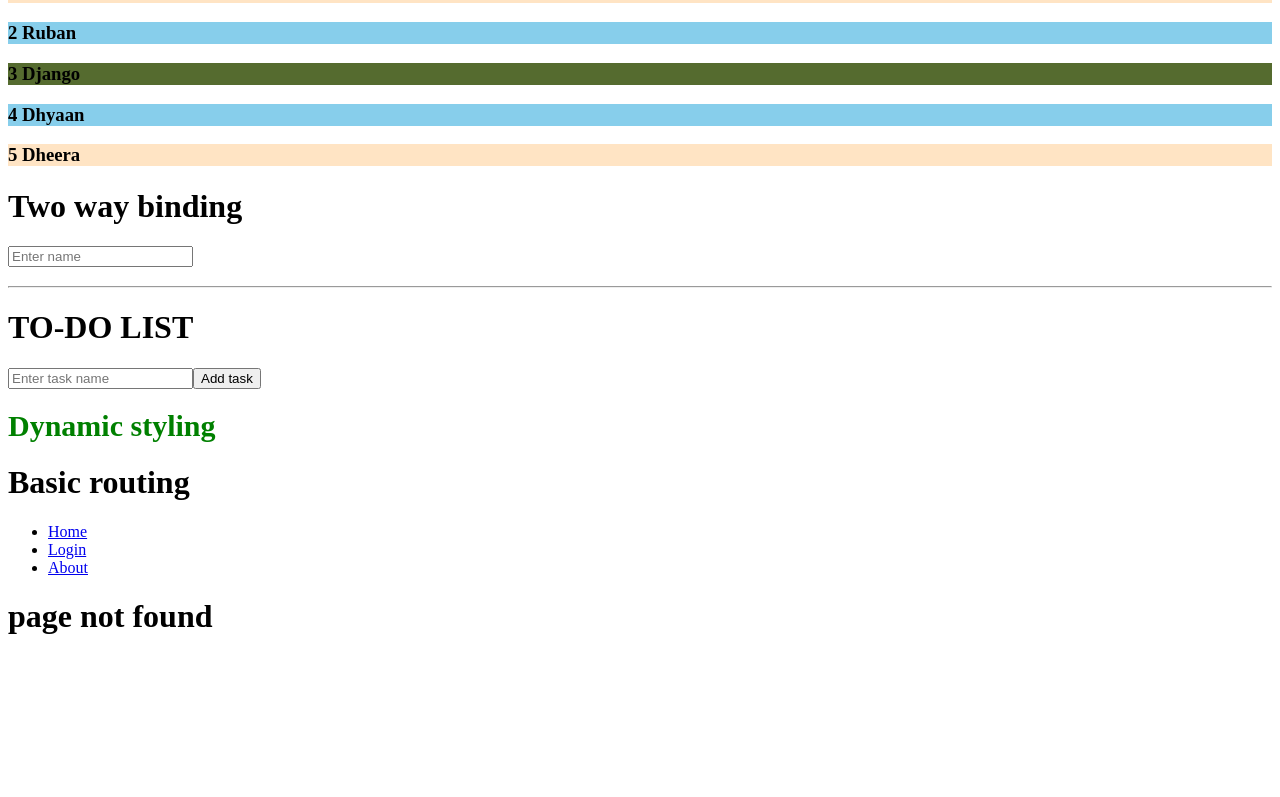
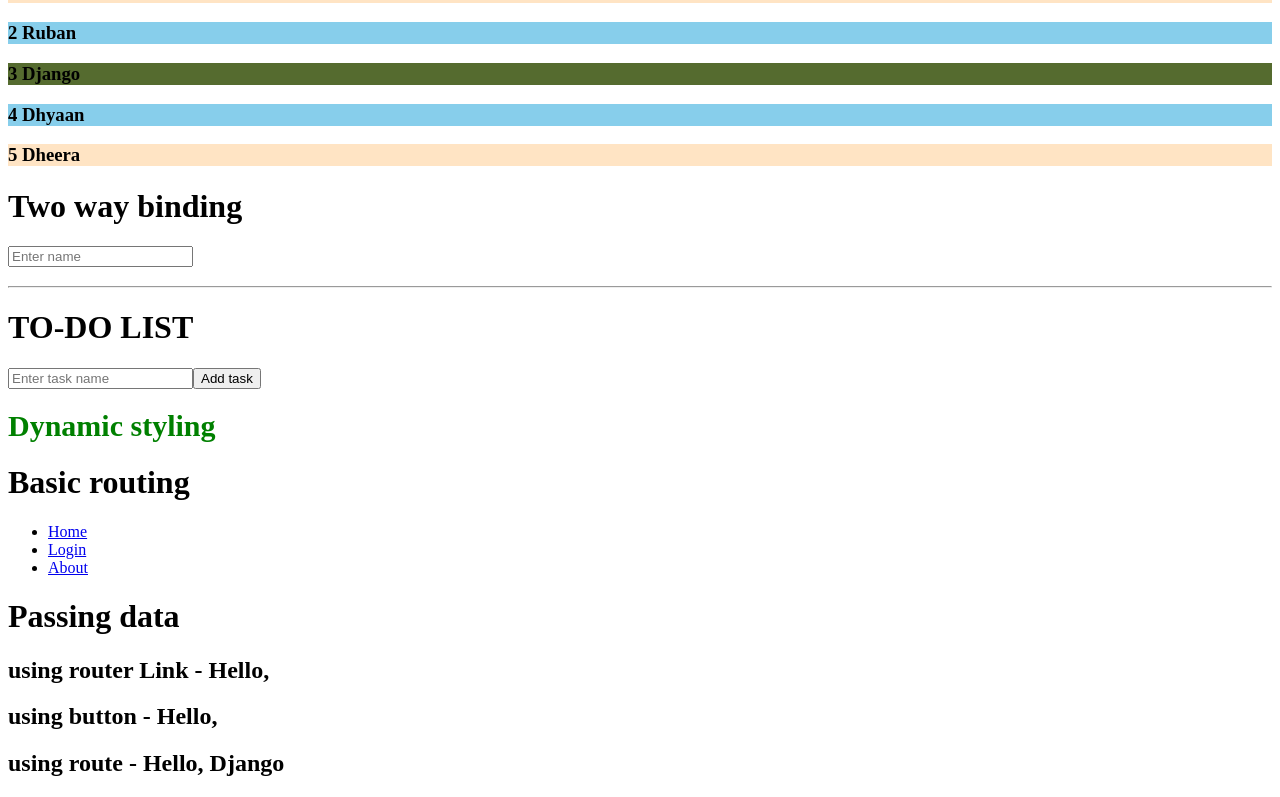
Before and after one commit to sweshisj/angular-19-study, an Angular app: page /profile in a window 1280 px wide. Shown: the part 2364-3161 px from the top of the page. Before the commit the page ends 3021 px from the top, so only its background shows below. Built offline with nearby package versions, Linux system fonts and the light colour scheme.

Commit message:
pass data from one page to another

```diff
--- a/src/app/app.routes.ts
+++ b/src/app/app.routes.ts
@@ -4,6 +4,7 @@ import { AboutComponent } from './about/about.component';
 import { HomeComponent } from './home/home.component';
 import { PageNotFoundComponent } from './page-not-found/page-not-found.component';
 import { UserComponent } from './user/user.component';
+import { ProfileComponent } from './profile/profile.component';
 
 export const routes: Routes = [
     // { path: '', redirectTo: 'login', pathMatch: 'full' },
@@ -11,5 +12,6 @@ export const routes: Routes = [
     { path: 'login', component: LoginComponent },
     { path: 'about', component: AboutComponent },
     { path: 'user/:id/:name', component: UserComponent },
+    { path: 'profile', component: ProfileComponent, data: { routeName: 'Django' } },
     { path: '**', component: PageNotFoundComponent }
 ];
--- a/src/app/home/home.component.html
+++ b/src/app/home/home.component.html
@@ -1,4 +1,7 @@
-<h1>User list</h1>
+<h1>User list-home component</h1>
 @for (user of users; track user.id) {
     <li><a routerLink="user/{{user.id}}/{{user.name}}">{{user.name}}</a></li>
 }
+<a [routerLink]="['profile', {name:'Swe'}]">Go to profile page-router link</a>
+<button (click)="goToProfile()">Go to profile page- button click</button>
+<a routerLink='profile'>Go to profile page-router</a>
--- a/src/app/home/home.component.ts
+++ b/src/app/home/home.component.ts
@@ -1,5 +1,6 @@
 import { Component } from '@angular/core';
 import { RouterLink } from '@angular/router';
+ import { Router } from '@angular/router';
 
 @Component({
   selector: 'app-home',
@@ -8,6 +9,12 @@ import { RouterLink } from '@angular/router';
   styleUrl: './home.component.css'
 })
 export class HomeComponent {
+  constructor(private router:Router){
+
+  }
+  goToProfile(){
+    this.router.navigate(['profile'], {queryParams:{btnName:'Ruban'}})
+  }
   users=[{
     id:1,
     name:'Sweshi',
@@ -23,4 +30,5 @@ export class HomeComponent {
     name:'Django',
     age: 4
   }]
+
 }
--- /dev/null
+++ b/src/app/profile/profile.component.html
@@ -0,0 +1,4 @@
+<h1>Passing data</h1>
+<h2>using router Link - Hello, {{userName}}</h2>
+<h2>using button - Hello, {{btnName}}</h2>
+<h2>using route - Hello, {{routeName}}</h2>
--- /dev/null
+++ b/src/app/profile/profile.component.ts
@@ -0,0 +1,26 @@
+import { Component } from '@angular/core';
+import { ActivatedRoute } from '@angular/router';
+
+@Component({
+  selector: 'app-profile',
+  imports: [],
+  templateUrl: './profile.component.html',
+  styleUrl: './profile.component.css'
+})
+export class ProfileComponent {
+  userName: string | null = ""
+  btnName: string | null = ""
+  routeName: string | null = ""
+  constructor(private route: ActivatedRoute) {
+  }
+  ngOnInit() {
+    this.userName = this.route.snapshot.paramMap.get('name')
+    this.route.queryParams.subscribe(params => {
+      this.btnName = params['btnName']
+    })
+    this.route.data.subscribe(params=>{
+      this.routeName = params['routeName']
+    })
+
+  }
+}
```
Also changed, not shown: src/app/profile/profile.component.css (added), 1 other file (tests, documents, lock files or other folders).
